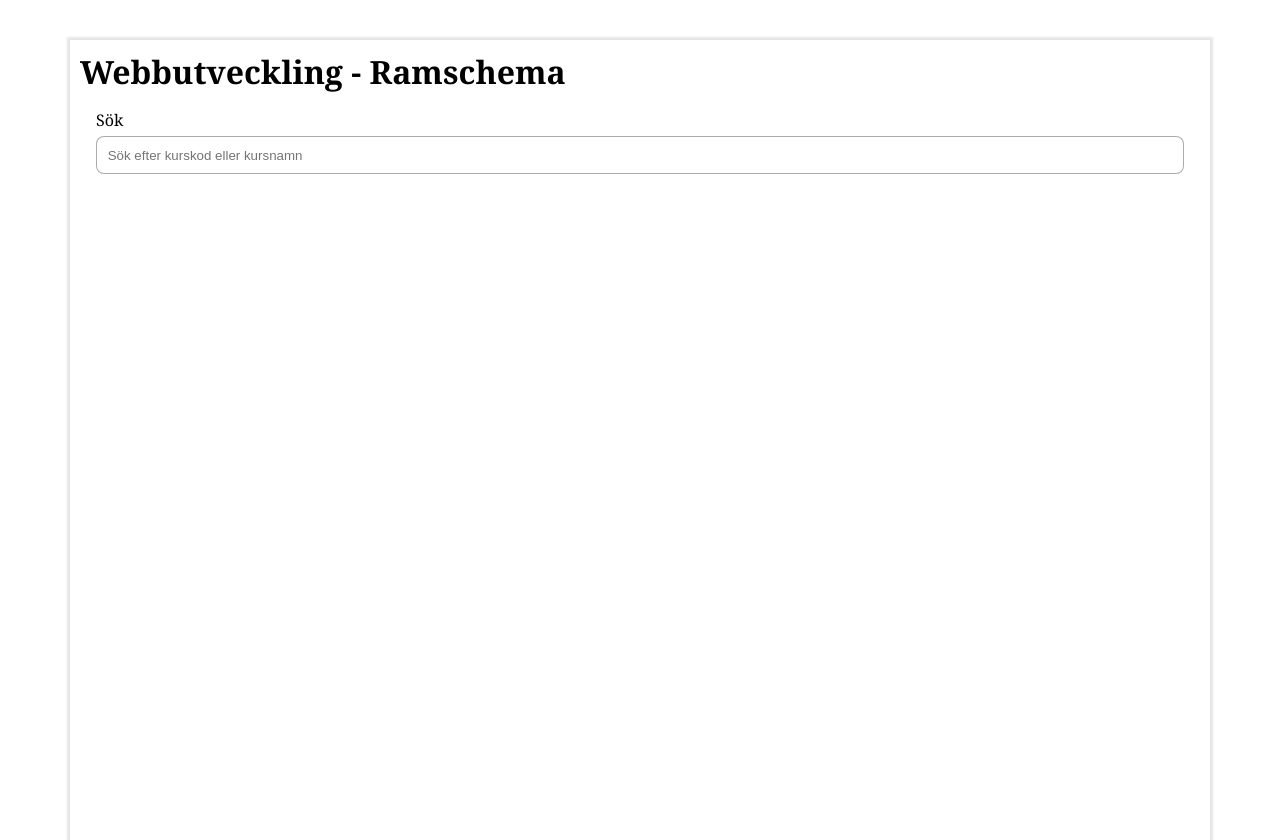
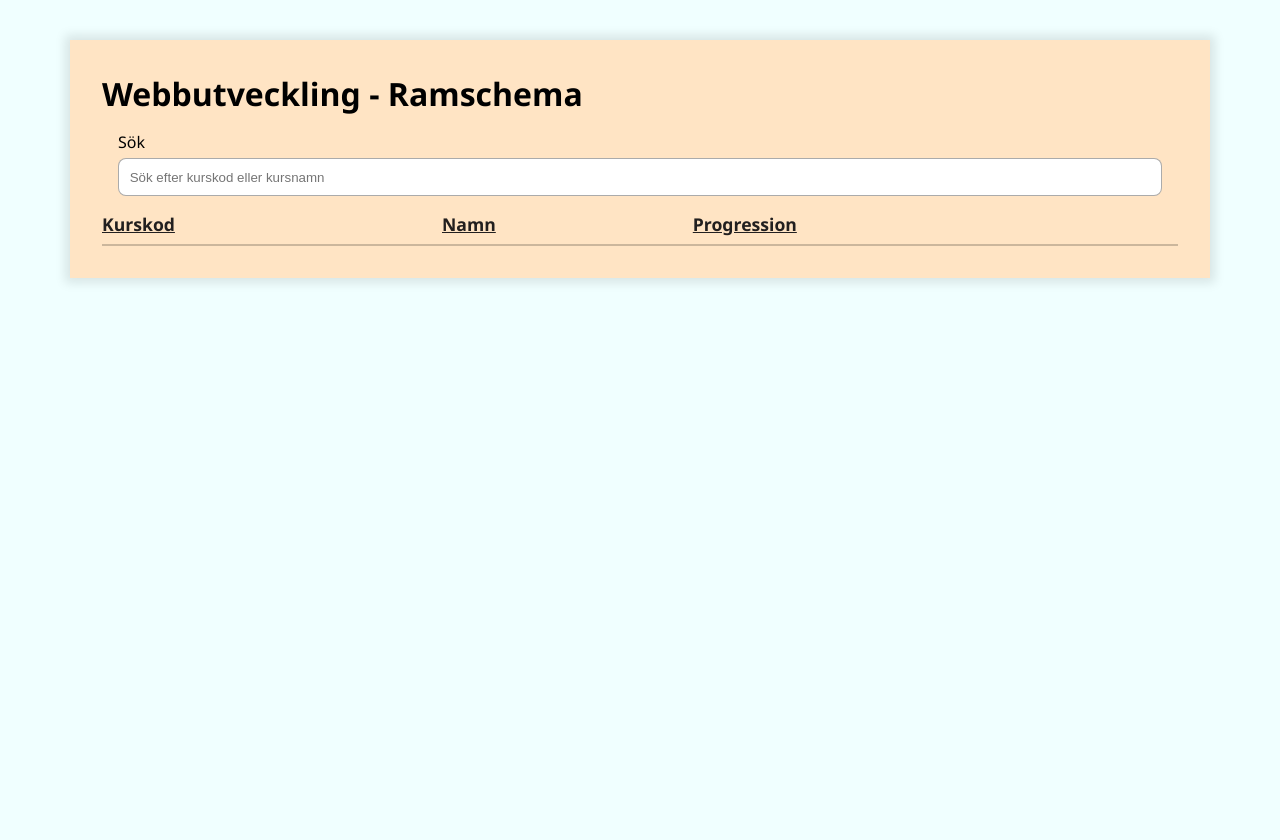
Before and after one commit to filipbergander/laboration2_frontend, a website built with Vite: page index.html in a window 1280 px wide. After the commit the page ends 800 px from the top, so only its background shows below. Built offline with nearby package versions, Linux system fonts and the light colour scheme; no server answers.

Commit message:
Async funktion importData som hämtar in extern url och skriver ut till table.

```diff
--- a/index.html
+++ b/index.html
@@ -18,6 +18,13 @@
                 <input type="text" id="search" placeholder="Sök efter kurskod eller kursnamn">
             </div>
         </header>
+        <main>
+            <table id="main-table">
+                <th>Kurskod</th>
+                <th>Namn</th>
+                <th>Progression</th>
+            </table>
+        </main>
     </div>
     <script type="module" src="/src/js/main.js"></script>
 </body>
--- a/src/css/styles.css
+++ b/src/css/styles.css
@@ -5,18 +5,19 @@
 }
 
 body {
-    font-family: Cambria, Cochin, Georgia, Times, 'Times New Roman', serif;
+    font-family: 'Segoe UI', Tahoma, Geneva, Verdana, sans-serif;
+    background-color: azure;
 }
 
 .container {
     max-width: 1140px;
     margin: 0 auto;
     text-align: left;
-    font-weight: 400;
     margin-top: 5vh;
-    box-shadow: 0 0 2px 3px rgba(0, 0, 0, 0.1);
-    padding: 10px;
-    height: 100vh;
+    box-shadow: 0 0 10px 5px rgba(0, 0, 0, 0.1);
+    padding: 2rem;
+    height: 100%;
+    background-color: bisque;
 }
 
 .search-bar {
@@ -33,3 +34,47 @@ body {
     border-radius: 8px;
     padding: 0.8em;
 }
+
+main {
+    display: block;
+    color: rgb(34, 31, 31);
+}
+
+th {}
+
+#main-table {
+    width: 100%;
+    border-collapse: collapse;
+}
+
+#main-table th {
+    text-decoration: underline;
+    padding-bottom: 0.5rem;
+    border-bottom: 2px solid rgba(0, 0, 0, 0.204);
+}
+
+#main-table td,
+#main-table tr {
+    font-size: 1.1rem;
+    padding: 10px;
+    border-bottom: 2px solid rgba(0, 0, 0, 0.204);
+}
+
+.code-name {
+    text-align: left;
+}
+
+.course-name {
+    text-align: left;
+}
+
+.course-progression {
+    text-align: center;
+}
+
+#main-table tr:last-child {
+    border-bottom: none;
+}
+
+
+/*.table-row {}*/
--- a/src/js/main.js
+++ b/src/js/main.js
@@ -1,5 +1,38 @@
 "use strict";
 
-document.addEventListener("DOMContentLoaded", () => {
+document.addEventListener("DOMContentLoaded", async() => {
+    importData();
+    document.getElementById("search").addEventListener("input", filterData);
+});
 
-});
+let allData = [];
+
+const code = [
+    {}
+]
+
+async function importData() {
+    try {
+        const response = await fetch(
+            "https://webbutveckling.miun.se/files/ramschema.json"
+        );
+        const info = await response.json();
+        console.table(info)
+        showData(info);
+    } catch (error) {
+        console.error("Felmeddelanden: ", error);
+    }
+}
+
+function showData(info) {
+    const tableEl = document.getElementById("main-table");
+    info.forEach(row => { //Loopa genom varje index
+        tableEl.innerHTML += `
+    <tr>
+        <td>${row.code}</td>
+        <td>${row.coursename}</td>
+        <td>${row.progression}</td>
+    </tr>
+        `
+    });
+}
```
